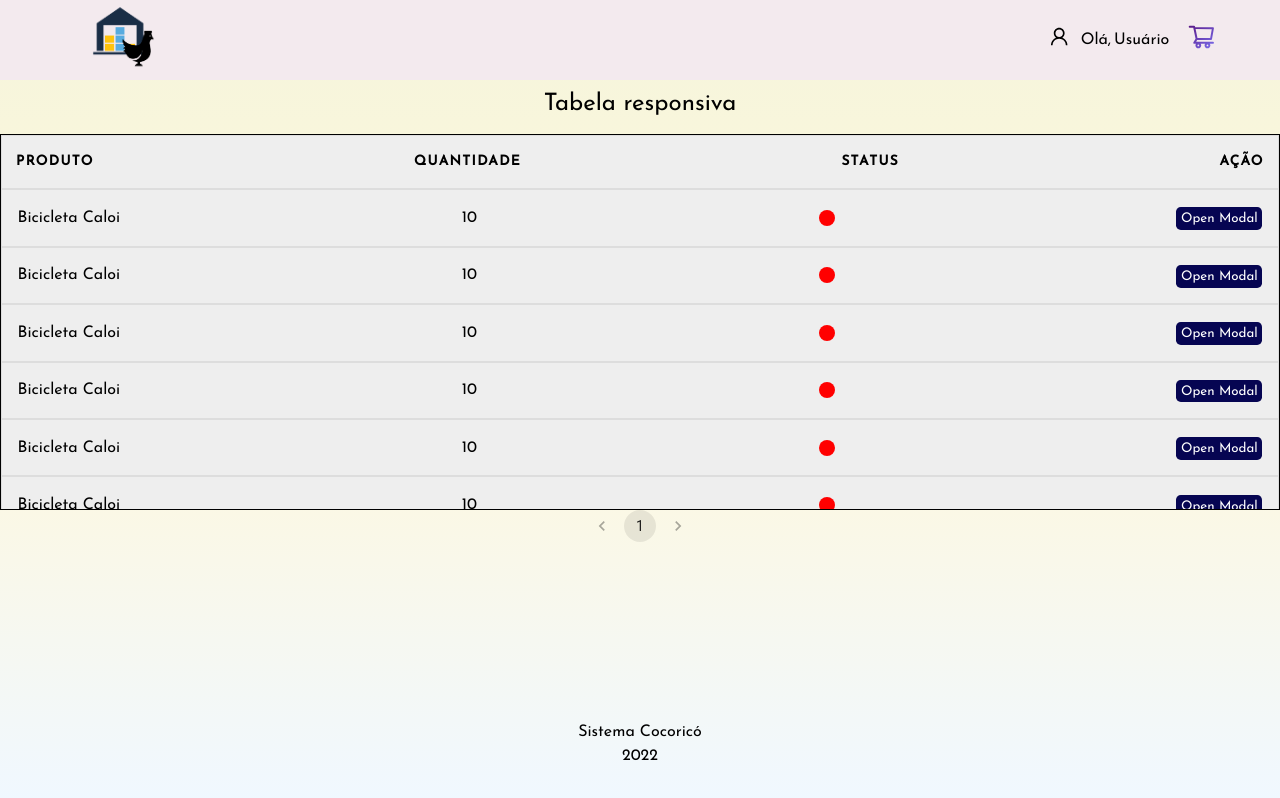
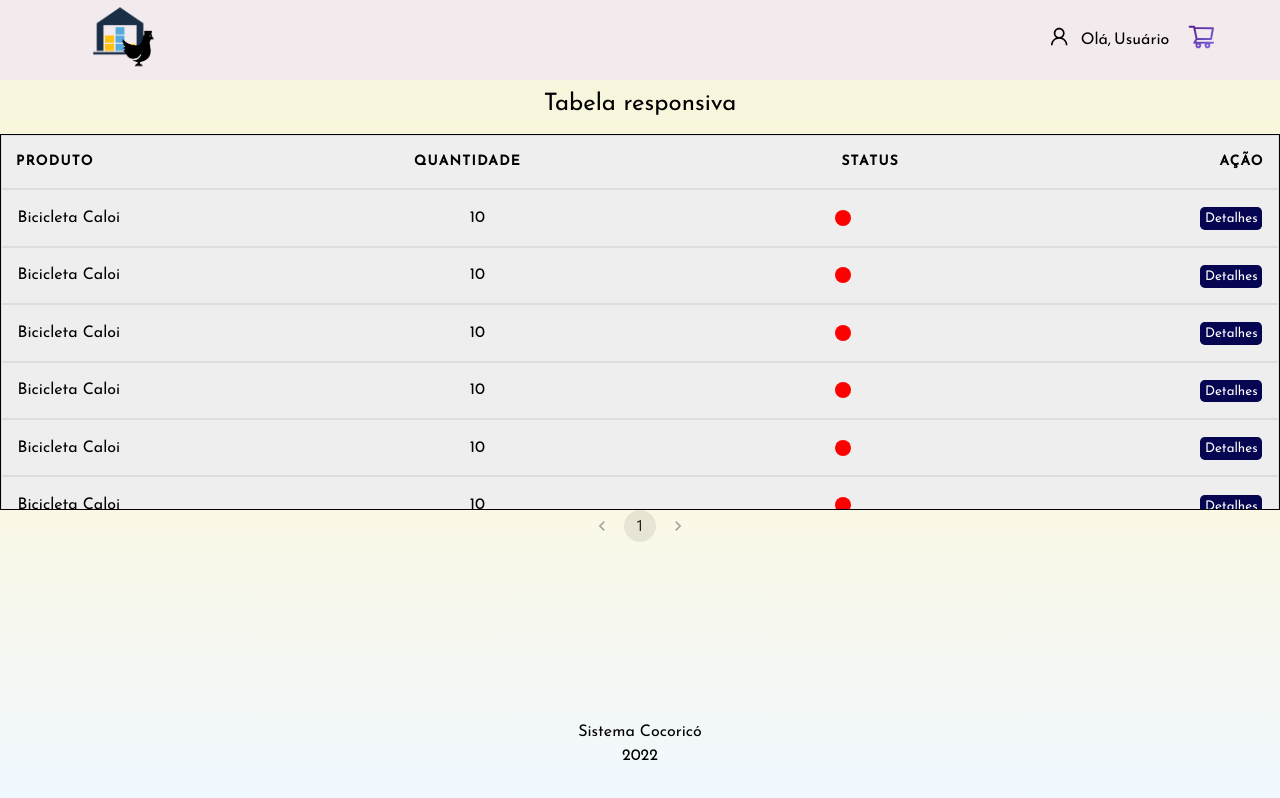
Before and after one commit to MariaClaraAmorim/new-ppa-project, a React (Vite) app: page /resultados in a window 1280 px wide. Built offline with nearby package versions, Linux system fonts and the light colour scheme.

Commit message:
refactor; alteração no modal

```diff
--- a/src/pages/Resultados/index.tsx
+++ b/src/pages/Resultados/index.tsx
@@ -1,57 +1,3 @@
-/* import css from "./styles.module.css";
-
-import { Button } from "@chakra-ui/react";
-
-import {
-  useDisclosure,
-  Modal,
-  ModalOverlay,
-  ModalContent,
-  ModalHeader,
-  ModalFooter,
-  ModalBody,
-  ModalCloseButton,
-} from "@chakra-ui/react";
-import Checkbox from "@mui/material/Checkbox";
-
-function Resultados() {
-  const { isOpen, onOpen, onClose } = useDisclosure();
-  const label = { inputProps: { "aria-label": "Checkbox demo" } };
-
-  return (
-    <>
-      <table className={css.table}>
-        <caption>Resultados</caption>
-        <thead className={css.thead}>
-          <tr className={css.tr}>
-            <th scope="col">Produto</th>
-            <th scope="col">Quantidade</th>
-            <th scope="col">Status</th>
-            <th scope="col">Ação</th>
-          </tr>
-        </thead>
-        <tbody className={css.tbody}>
-          <tr className={css.tr}>
-            <td data-label="Produto">Caneta Azul</td>
-            <td data-label="Quantidade">10</td>
-            <td data-label="Status">Disponivel</td>
-            <td data-label="Ação">
-              <Button className={css.btn} onClick={onOpen}>
-                Open Modal
-              </Button>
-            </td>
-          </tr>
-        </tbody>
-      </table>
-
-
-
-    </>
-  );
-}
-export { Resultados };
- */
-
 import css from "./styles.module.css";
 
 import { Pagination } from "@mui/material";
@@ -69,6 +15,7 @@ import {
   ModalCloseButton,
 } from "@chakra-ui/react";
 import Checkbox from "@mui/material/Checkbox";
+import { Quantity } from "../../components/ui/Quantity";
 function Resultados() {
   const { isOpen, onOpen, onClose } = useDisclosure();
   const label = { inputProps: { "aria-label": "Checkbox demo" } };
@@ -95,7 +42,7 @@ function Resultados() {
               </td>
               <td data-label="Ação">
                 <Button className={css.btn} onClick={onOpen}>
-                  Open Modal
+                  Detalhes
                 </Button>
               </td>
             </tr>
@@ -108,7 +55,7 @@ function Resultados() {
               </td>
               <td data-label="Ação">
                 <Button className={css.btn} onClick={onOpen}>
-                  Open Modal
+                  Detalhes
                 </Button>
               </td>
             </tr>
@@ -121,7 +68,7 @@ function Resultados() {
               </td>
               <td data-label="Ação">
                 <Button className={css.btn} onClick={onOpen}>
-                  Open Modal
+                  Detalhes
                 </Button>
               </td>
             </tr>
@@ -134,7 +81,7 @@ function Resultados() {
               </td>
               <td data-label="Ação">
                 <Button className={css.btn} onClick={onOpen}>
-                  Open Modal
+                  Detalhes
                 </Button>
               </td>
             </tr>
@@ -147,7 +94,7 @@ function Resultados() {
               </td>
               <td data-label="Ação">
                 <Button className={css.btn} onClick={onOpen}>
-                  Open Modal
+                  Detalhes
                 </Button>
               </td>
             </tr>
@@ -160,59 +107,7 @@ function Resultados() {
               </td>
               <td data-label="Ação">
                 <Button className={css.btn} onClick={onOpen}>
-                  Open Modal
-                </Button>
-              </td>
-            </tr>
-
-            <tr className={css.tr}>
-              <td data-label="Produto">Bicicleta Caloi</td>
-              <td data-label="Quantidade">10</td>
-              <td data-label="Status" className={css.status}>
-                <div className={css.radius} id={css.statusRed}></div>
-              </td>
-              <td data-label="Ação">
-                <Button className={css.btn} onClick={onOpen}>
-                  Open Modal
-                </Button>
-              </td>
-            </tr>
-
-            <tr className={css.tr}>
-              <td data-label="Produto">Bicicleta Caloi</td>
-              <td data-label="Quantidade">10</td>
-              <td data-label="Status" className={css.status}>
-                <div className={css.radius} id={css.statusRed}></div>
-              </td>
-              <td data-label="Ação">
-                <Button className={css.btn} onClick={onOpen}>
-                  Open Modal
-                </Button>
-              </td>
-            </tr>
-
-            <tr className={css.tr}>
-              <td data-label="Produto">Bicicleta Caloi</td>
-              <td data-label="Quantidade">10</td>
-              <td data-label="Status" className={css.status}>
-                <div className={css.radius} id={css.statusRed}></div>
-              </td>
-              <td data-label="Ação">
-                <Button className={css.btn} onClick={onOpen}>
-                  Open Modal
-                </Button>
-              </td>
-            </tr>
-
-            <tr className={css.tr}>
-              <td data-label="Produto">Bicicleta Caloi</td>
-              <td data-label="Quantidade">10</td>
-              <td data-label="Status" className={css.status}>
-                <div className={css.radius} id={css.statusRed}></div>
-              </td>
-              <td data-label="Ação">
-                <Button className={css.btn} onClick={onOpen}>
-                  Open Modal
+                  Detalhes
                 </Button>
               </td>
             </tr>
@@ -226,8 +121,23 @@ function Resultados() {
           <ModalContent className={css.dialog}>
             <ModalBody>
               <div>
-                <h3>Caneta Azul</h3>
+                <p className={css.titleModal}>
+                  Retornar aqui o nome do produto
+                </p>
               </div>
+
+              <div>
+                <p className={css.products}>
+                  Caneta Bic (Caixa)<Quantity />
+                  <Checkbox {...label} defaultChecked />
+                </p>
+                <p className={css.products}>
+                  Caneta Bic (unidade) <Quantity />
+                  <Checkbox {...label} defaultChecked />
+                </p>
+              </div>
+
+              {/*
 
               <p>
                 Caneta Bic ( Unidade)
@@ -241,7 +151,7 @@ function Resultados() {
               <p>
                 Caneta Faber (Caixa)
                 <Checkbox {...label} defaultChecked />
-              </p>
+              </p> */}
 
               <div className={css.acoes}>
                 <Button
```
